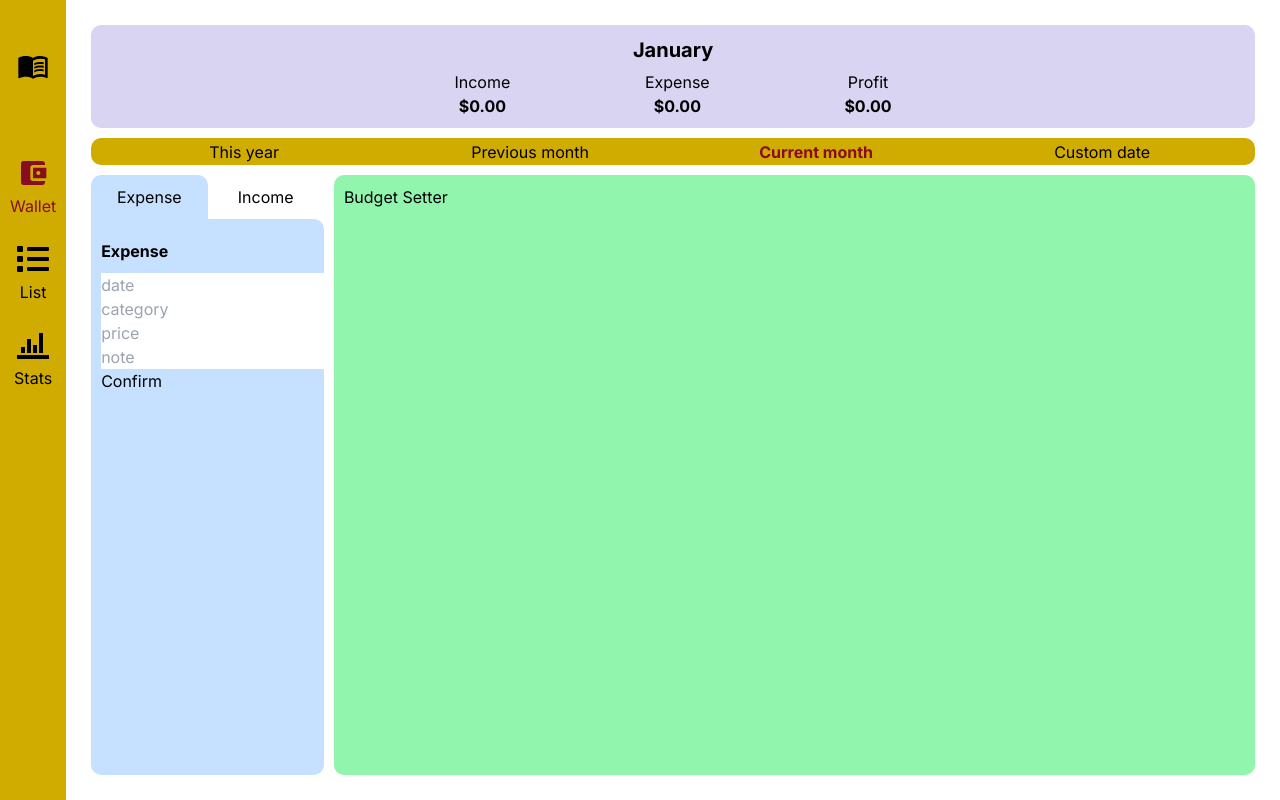
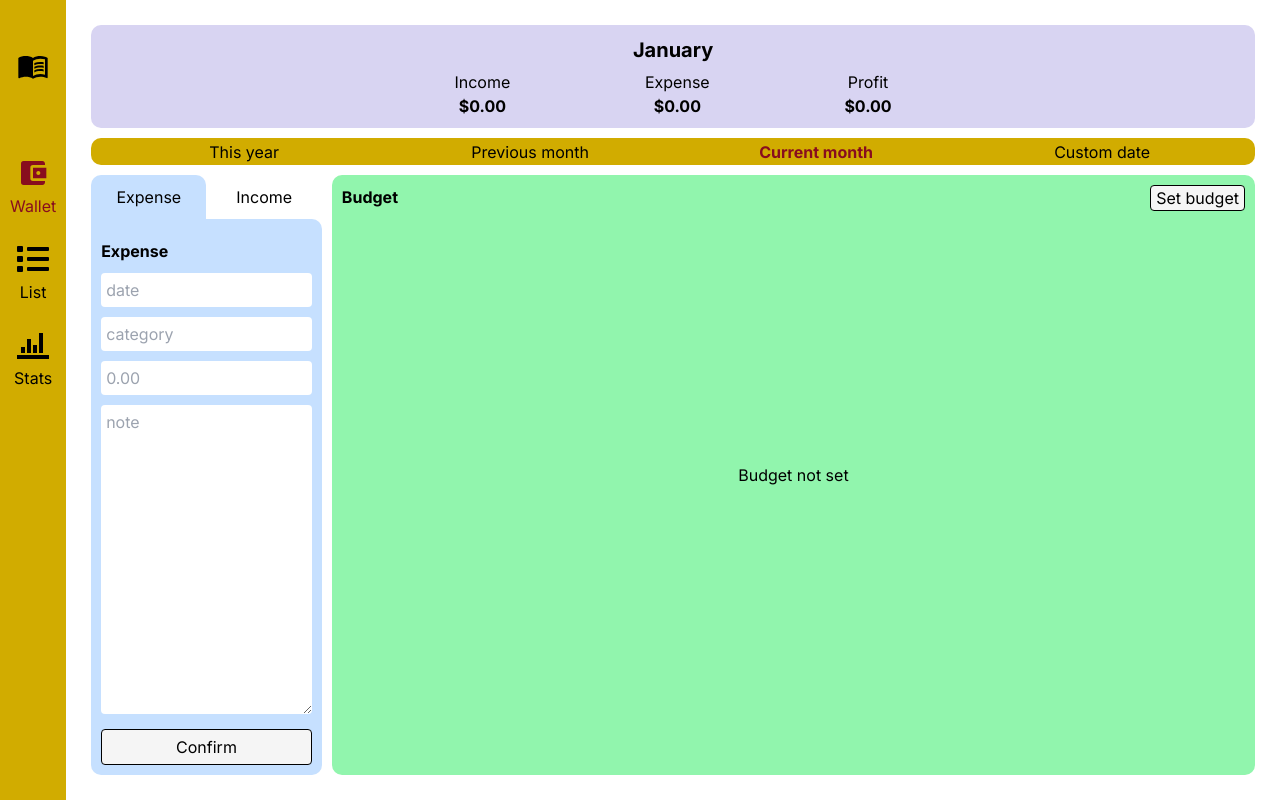
Before and after one commit to eimuciu/cash-tracker, a Next.js app: page / in a window 1280 px wide. Built offline with nearby package versions, Linux system fonts and the light colour scheme.

Commit message:
budget component

```diff
--- /dev/null
+++ b/src/app/components/pages/home/budget/index.tsx
@@ -0,0 +1,15 @@
+const commonClasses = 'w-[100%] mb-[10px] p-[5px] rounded';
+
+export default function Budget() {
+  return (
+    <div className="relative h-[100%]">
+      <div className="flex justify-between">
+        <p className="font-bold">Budget</p>
+        <button className="text-center rounded bg-[#F5F5F5] border border-black border-solid px-[5px]">
+          Set budget
+        </button>
+      </div>
+      <div className="absolute top-[50%] left-[50%] translate-x-[-50%] translate-y-[-50%]">Budget not set</div>
+    </div>
+  );
+}
--- a/src/app/components/pages/home/dataInflow/index.tsx
+++ b/src/app/components/pages/home/dataInflow/index.tsx
@@ -1,11 +1,18 @@
+const commonClasses = 'w-[100%] mb-[10px] p-[5px] rounded';
+
 export default function DataInflow() {
   return (
-    <div>
-      <input placeholder="date" />
-      <input placeholder="category" />
-      <input placeholder="price" />
-      <input placeholder="note" />
-      <button>Confirm</button>
+    <div className="flex flex-col h-[100%]">
+      <input className={commonClasses + ' '} placeholder="date" />
+      <input className={commonClasses + ' '} placeholder="category" />
+      <input className={commonClasses + ' '} placeholder="0.00" type="text" />
+        <textarea
+          className={commonClasses + ' ' + 'grow'}
+          placeholder="note"
+        />
+      <button className="text-center w-[100%] rounded bg-[#F5F5F5] border border-black border-solid py-[5px] mt-[5px]">
+        Confirm
+      </button>
     </div>
   );
 }
--- a/src/app/components/pages/home/index.tsx
+++ b/src/app/components/pages/home/index.tsx
@@ -1,5 +1,6 @@
 import LayoutWrapper from '../../layoutWrapper';
 import DataInflow from './dataInflow';
+import Budget from './budget';
 
 export default function HomePage() {
   return (
@@ -15,12 +16,12 @@ export default function HomePage() {
             </p>
           </div>
           <div className="flex flex-col  p-[10px] h-[100%] bg-[#C6E0FF] rounded-e-[10px] rounded-b-[10px]">
-          <p className='pt-[10px] pb-[10px] font-bold'>Expense</p>
+            <p className="pt-[10px] pb-[10px] font-bold">Expense</p>
             <DataInflow />
           </div>
         </div>
         <div className="w-[80%] bg-[#91F5AD] rounded-[10px] p-[10px] md:w-[100%]">
-          Budget Setter
+          <Budget />
         </div>
       </section>
     </LayoutWrapper>
```
